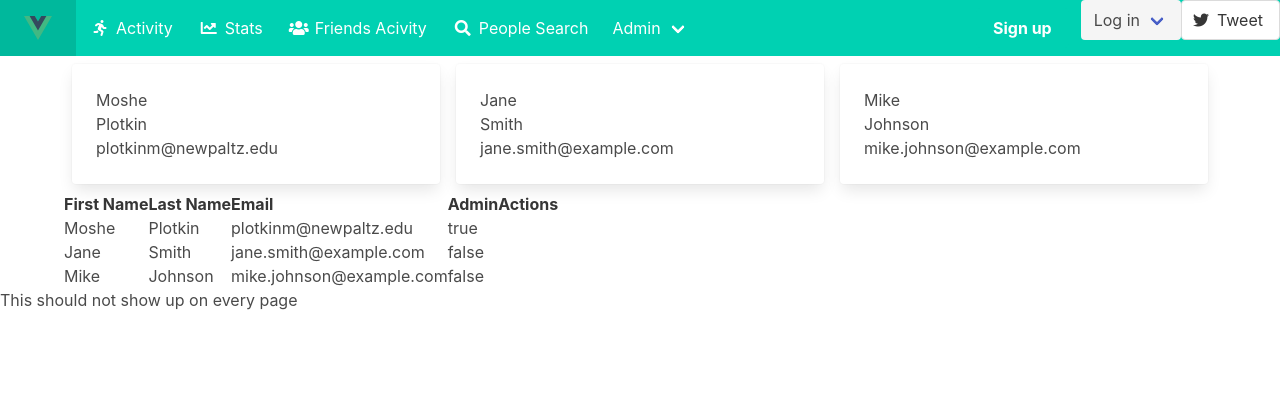
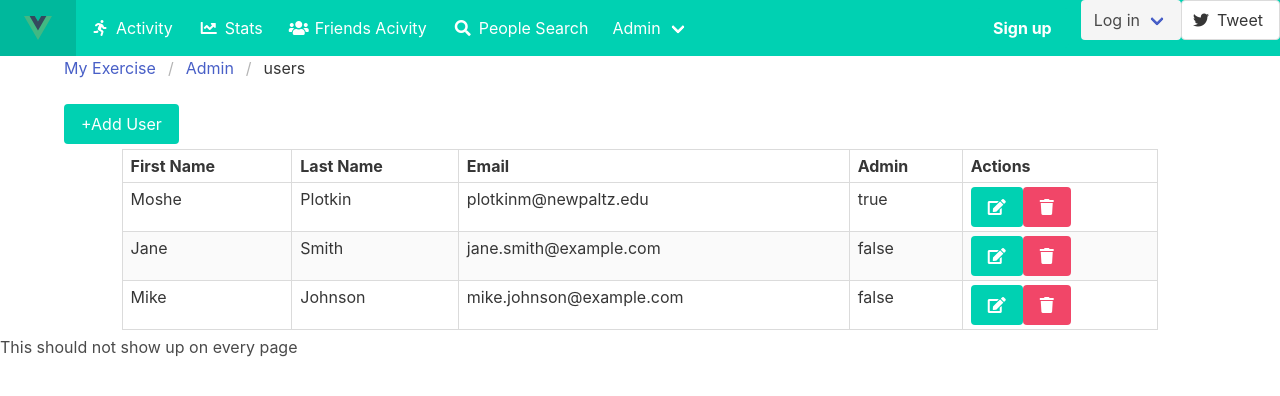
Before and after one commit to Pippin404/CPS-493-Final-Project, a Vue app in the folder client/: page /products in a window 1280 px wide. Shown: the top 396 px of the page. Built offline with nearby package versions, Linux system fonts and the light colour scheme.

Commit message:
Finished User table

```diff
--- a/client/src/pages/products/index.vue
+++ b/client/src/pages/products/index.vue
@@ -12,28 +12,19 @@
 
 
 
-    <!--IMPORTANT SHIT!!-->
-        <div class="product-list">
-                <div v-for="product in products" class="card">
-            <div class="card-image">
 
-                <div class="card-content">
+    <nav class="breadcrumb" aria-label="breadcrumbs">
+        <ul>
+            <li><a href="#">My Exercise</a></li>
+            <li><a href="#">Admin</a></li>
+            <li class="is-active"><a href="#" aria-current="page">users</a></li>
+        </ul>
+    </nav>
 
-                <h3>{{ product.firstName }}</h3>
-                        <h3>{{ product.lastName }}</h3>
-                        <h3>{{ product.email }}</h3>
+    <button class="button is-primary">+Add User</button>
 
 
-
-                </div>
-             </div>
-        </div>
-    </div>
-
-
-
-
-    <table>
+    <table class="table is-bordered is-striped is-narrow is-hoverable is-fullwidth">
         <thead>
             <tr>
                 <th>First Name</th>
@@ -49,28 +40,21 @@
                 <td>{{ product.lastName }}</td>
                 <td>{{ product.email }}</td>
                 <td>{{ product.admin }}</td>
-                <td>                    </td>
+                <td>
+                    <button class="button is-primary fas fa-edit"></button>
+                    <button class="button is-danger fas fa-trash"></button>
+
+                </td>
             </tr>
         </tbody>
     </table>
-
-
-
-
 </template>
 
-
-
-
-
 <style scoped>
-
     .card {
-
         flex-basis: 15rem;
         flex-grow: 1;
         margin: .5rem;
-
     }
 
     .product-list {
@@ -79,5 +63,15 @@
         justify-content: center;
     }
 
+    .table {
+        margin: 0 auto;
+        margin-top: 5px;
+        margin-bottom: 5px;
+        width: 90%; /* Adjust the width as needed */
+        max-width: 1200px; /* Set a maximum width if desired */
+    }
 
+    .tr{
+        margin: 50px;
+    }
 </style>
```
